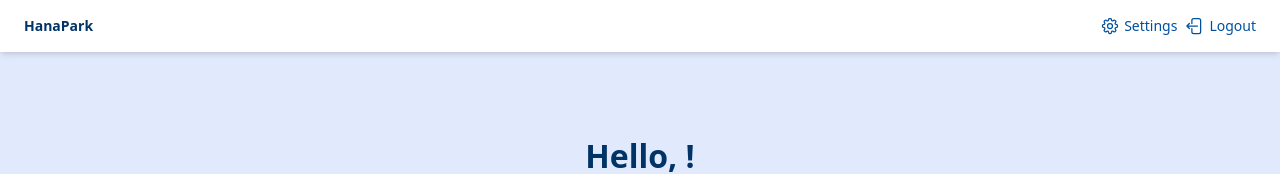
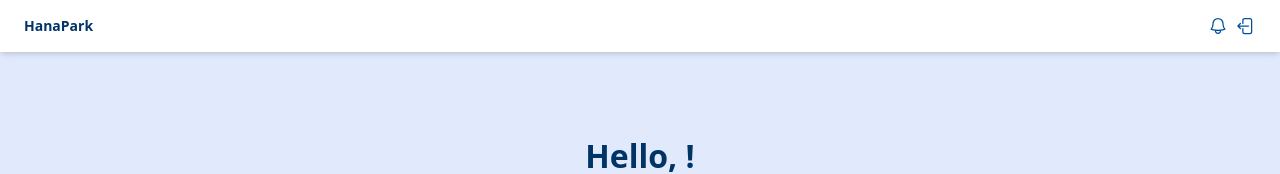
Before and after one commit to prodby-david/Capstone-Project-HanaPark-, a React (Vite) app in the folder client/: page /dashboard in a window 1280 px wide. Shown: the top 174 px of the page. Built offline with nearby package versions, Linux system fonts and the light colour scheme; sample sign-in values are in the browser's storage.

Commit message:
refactor: changed navs texts to icons

```diff
--- a/client/src/components/headers/userHeader.jsx
+++ b/client/src/components/headers/userHeader.jsx
@@ -3,8 +3,9 @@ import { Link } from 'react-router-dom';
 import { useAuth } from '../../context/authContext';
 import { useNavigate } from 'react-router-dom';
 import Swal from 'sweetalert2';
-import { ArrowLeftStartOnRectangleIcon, Cog8ToothIcon, Bars3Icon } from '@heroicons/react/24/outline'
+import { ArrowLeftStartOnRectangleIcon, Cog8ToothIcon, Bars3Icon, BellIcon } from '@heroicons/react/24/outline'
 import { motion, AnimatePresence } from 'framer-motion'
+import { api } from '../../lib/api';
 
 
 
@@ -34,7 +35,8 @@ const handleLogout = () => {
             text: 'You have been logged out successfully.',
             icon: 'success',
             confirmButtonText: 'OK'
-            }).then(() => {
+            }).then(async() => {
+                await api.post('http://localhost:4100/logout', {});
                 logout();
                 navigate('/');
             });
@@ -73,15 +75,6 @@ const handleLogout = () => {
               className="flex flex-col items-center absolute top-1 left-0 w-full bg-white shadow-md md:hidden text-color-3 "
             >
 
-            <Link
-                to="/settings"
-                className="p-5 text-center flex items-center gap-1 cursor-pointer hover:text-color"
-                onClick={toggleMenu}
-            >
-                <Cog8ToothIcon className="w-5 h-5" />
-                Settings
-            </Link>
-
             <button
                 onClick={() => {
                   toggleMenu()
@@ -101,25 +94,25 @@ const handleLogout = () => {
         <div className='hidden md:flex items-center gap-x-2'>
 
             <div className='flex items-center gap-x-1 group'>
-                <Cog8ToothIcon className="w-5 h-5 text-color-3 group-hover:text-color cursor-pointer"/>
-                    <Link to={'/settings'}
+                    <Link to={'/notifications'}
                         className='hover:text-color text-sm md:text-md text-color-3'
                     >
-                        Settings
+                        <BellIcon
+                        title="Notifications"
+                        className="w-5 h-5 text-color-3 group-hover:text-color cursor-pointer"/>
                     </Link>
             </div>
 
-            <div className='flex items-center gap-x-1 group'>
-
-                <ArrowLeftStartOnRectangleIcon
-                    className="w-5 h-5 text-color-3 group-hover:text-color cursor-pointer"
-                />
+            <div className='flex items-center gap-x-1'>
 
                 <button
                 onClick={handleLogout}
                 className='cursor-pointer hover:text-color text-sm md:text-md text-color-3'
                 >
-                    Logout
+                    <ArrowLeftStartOnRectangleIcon
+                    title='Logout'
+                    className="w-5 h-5 text-color-3 hover:text-color cursor-pointer"
+                    />
                 </button>
 
             </div>
```
